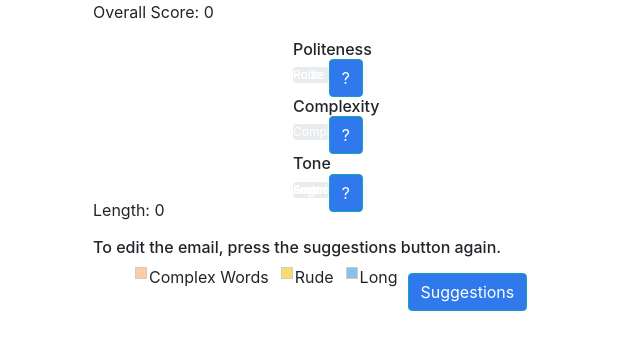
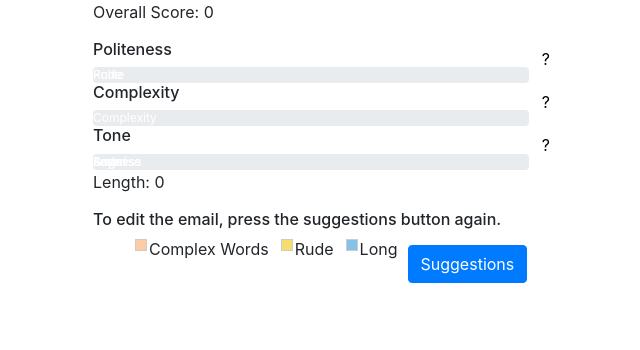
Before and after one commit to cirbuk/smartmails, a Flask app: template myproject/templates/popup.html in a window 1280 px wide. Shown: the top 350 px of the page, without its empty margins (312-952 px from the left). Run offline with Flask 2, Linux system fonts and the light colour scheme; the template is opened without the code that fills it, so the values that code supplies are empty; parts of the project's set-up code (start-up, migrations or seed data) failed here and were passed over; some libraries are stand-ins or nearby versions.

Commit message:
minor changes

```diff
--- a/myproject/templates/popup.html
+++ b/myproject/templates/popup.html
@@ -15,11 +15,31 @@
 .legend .rude { background-color: #F7DC6F; }
 .legend .long { background-color: #85C1E9; }
 
-.btn {
-  background-color: #3079ED
+
+.btn-custom {
+  background-color: #FFFFFF;
+  color: #000000;
+  border-color: #FFFFFF;
+
 }
-.btn:hover {
-  background-color: #3079ED
+.btn-custom:hover {
+  background-color: #FFFFFF;
+  color: #000000;
+  border-color: #FFFFFF;
+}
+.btn-custom:active,  {
+  background-color: #FFFFFF;
+  color: #000000;
+  border-color: #FFFFFF;
+  outline: none;
+  box-shadow: none;
+}
+.btn-custom:focus {
+  background-color: #FFFFFF;
+  color: #000000;
+  border-color: #FFFFFF;
+  outline: none;
+  box-shadow: none;
 }
 </style>
 
@@ -55,8 +75,8 @@
 </div>
 --->
 
-<div class="container" style="width: 100px" id = "politeness">
-<h6> Politeness <button type="button" class="btn btn-info btn-xs float-right" id="pol_review" background-color="transparent">?</button></h6>
+<div class="container" style="width: 500px" id = "politeness">
+<h6> Politeness <button type="button" class="btn btn-custom btn-xs float-right" id="pol_review" >?</button></h6>
 <div class="alert alert-error collapse" role="alert" id="polalert">
   <span>
     <p id="polreview"></p>
@@ -72,8 +92,8 @@
 </div>
 </div>
 
-<div class="container" style="width: 100px" id = "complexity">
-<h6> Complexity <button type="button" class="btn btn-info btn-xs float-right" id="pol_review" background-color="transparent">?</button></h6>
+<div class="container" style="width: 500px" id = "complexity">
+<h6> Complexity <button type="button" class="btn btn-custom btn-xs float-right" id="pol_review" >?</button></h6>
 <div class="alert alert-error collapse" role="alert" id="polalert">
   <span>
     <p id="polreview"></p>
@@ -104,8 +124,8 @@
 </div>
 --->
 
-<div class="container" style="width: 100px" id="tones">
-<h6> Tone <button type="button" class="btn btn-info btn-xs float-right" id="tone_review" background-color="transparent">?</button></h6>
+<div class="container" style="width: 500px" id="tones">
+<h6> Tone <button type="button" class="btn btn-custom btn-xs float-right" id="tone_review" >?</button></h6>
 <div class="alert alert-error collapse" role="alert" id="tonealert">
   <span>
     <p id="tonereview"></p>
@@ -155,7 +175,7 @@
 </div>
 
 <div class="container" style="width: 500px" id="improve_button">
-   <button type="button" class="btn btn-info btn-xs float-center" id="corrections">Suggestions</button>
+   <button type="button" class="btn btn-primary btn-xs float-center" id="corrections">Suggestions</button>
 </div>
 </div>
 </body>
--- a/myproject/traintone.py
+++ b/myproject/traintone.py
@@ -93,7 +93,7 @@
 	X_test=matrix[split:]
 	y_test=data_labels[split:]
 	print('Started training	')
-	clf_svm=SGDClassifier(loss='modified_huber', penalty='l2',alpha=1e-3,max_iter=50,tol=None,random_state=42)
+	clf_svm=SGDClassifier(loss='modified_huber', penalty='l2',alpha=1e-3,max_iter=50,tol=None,random_state=42, bias_used=False)
 	clf_svm = clf_svm.fit(X=X_train, y=y_train)
 	predict=clf_svm.predict(X_test)
 	print(len(predict))
```
Also changed, not shown: myproject/smartmails.py (+6 -6 lines).
